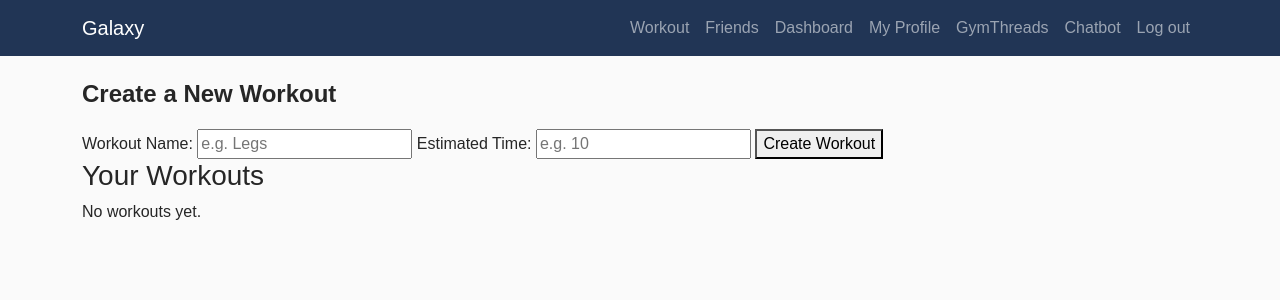
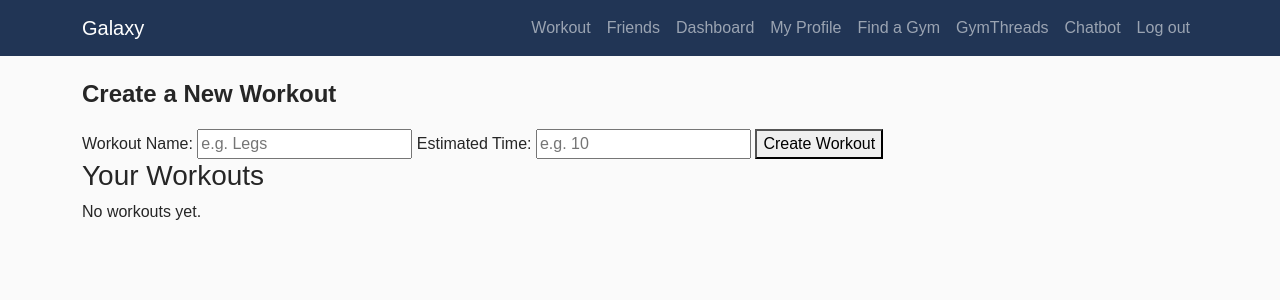
Before and after one commit to aysinakpinar/team_project_galaxy, a Flask app: page /workout/create in a window 1280 px wide. Shown: the top 300 px of the page. Run offline with Flask 3, Linux system fonts and the light colour scheme; the visitor is signed in with stand-in values (Sample User, id 1); parts of the project's set-up code (start-up, migrations or seed data) failed here and were passed over.

Commit message:
add to nav bar

```diff
--- a/templates/base.html
+++ b/templates/base.html
@@ -76,6 +76,11 @@
                             >
                         </li>
                         <li class="nav-item">
+                            <a class="nav-link" href="/gym_search/search_gyms"
+                                >Find a Gym</a
+                            >
+                        </li>
+                        <li class="nav-item">
                             <a class="nav-link" href="/threads/posts"
                                 >GymThreads</a
                             >
```
